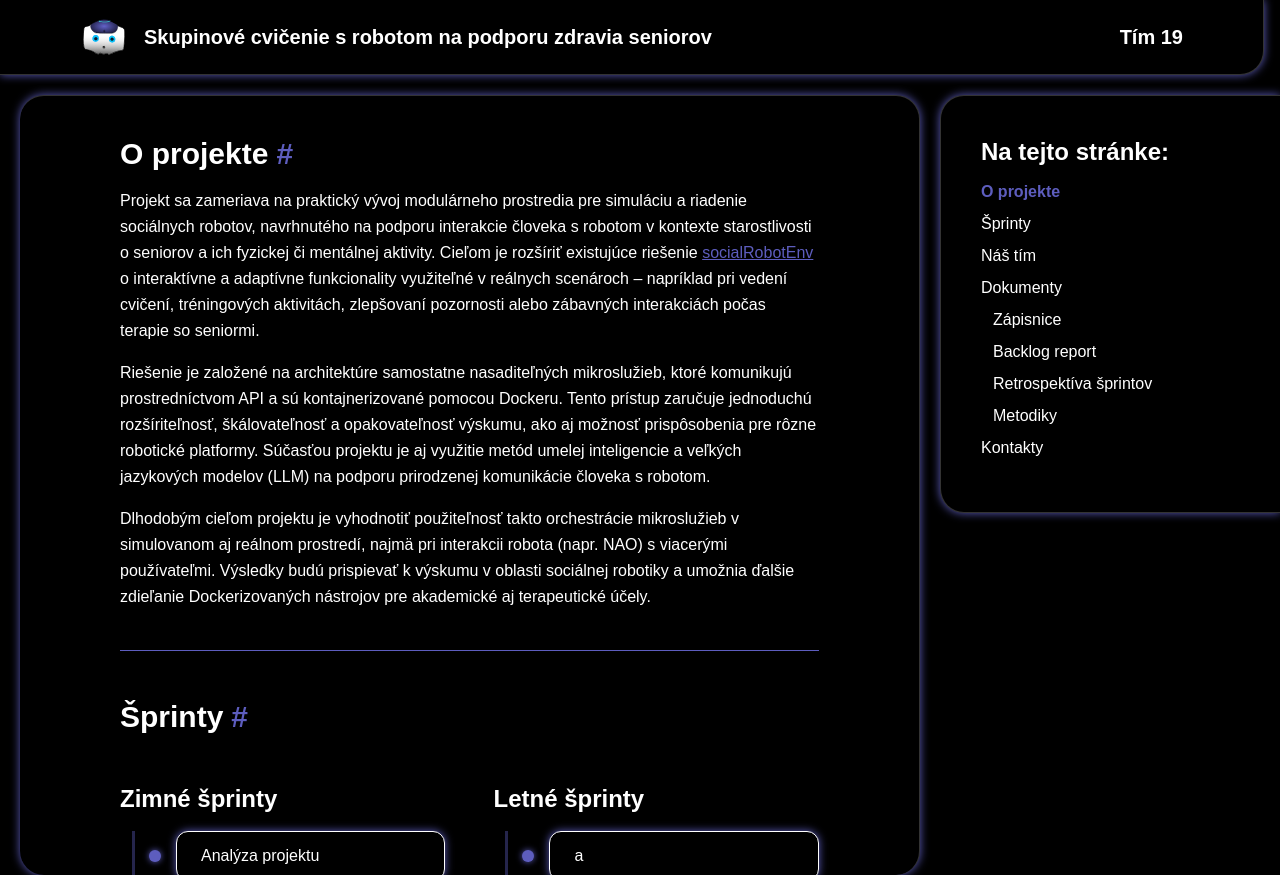
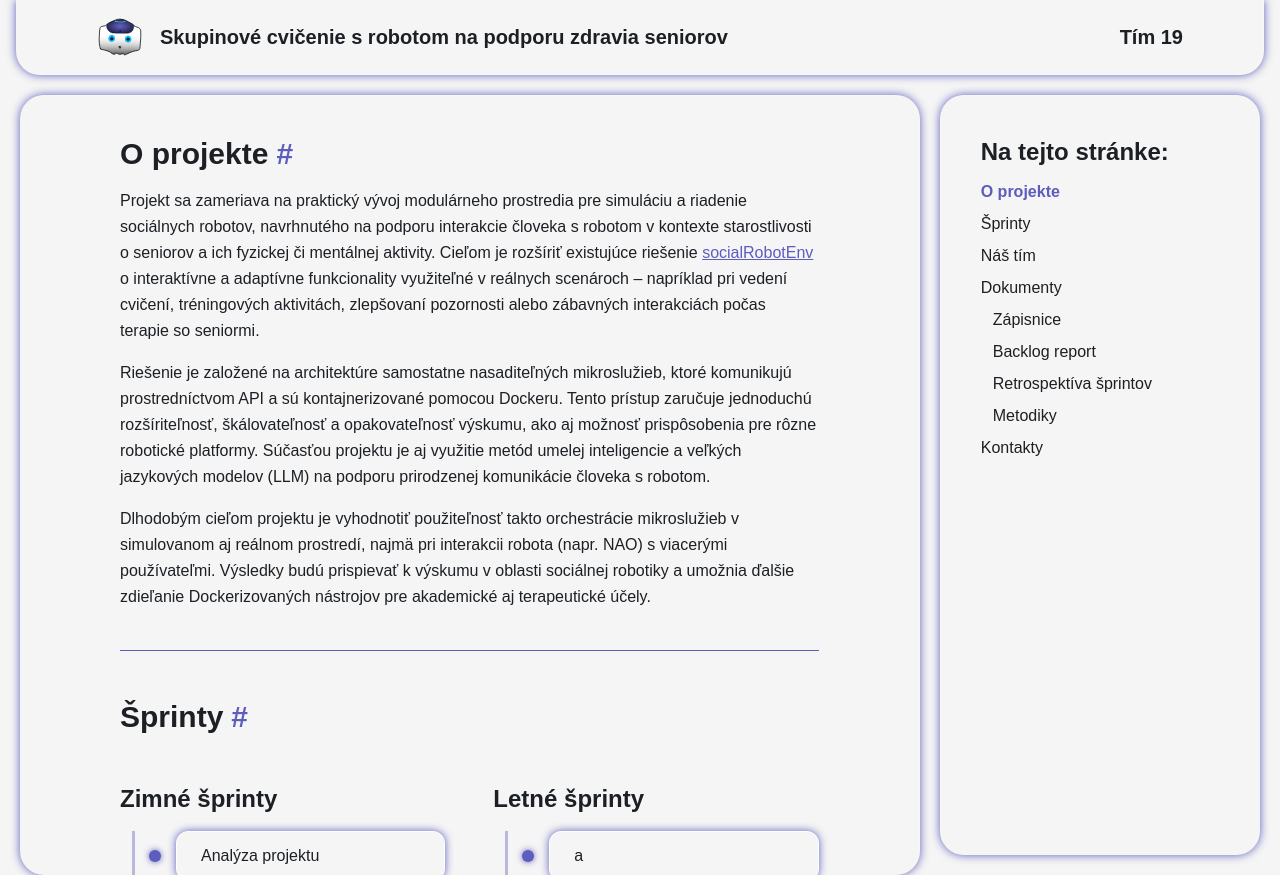
Before and after one commit to dronhome/team-19-web, a Next.js app: page / in a window 1280 px wide. Built offline with nearby package versions, Linux system fonts and the light colour scheme.

Commit message:
design fixes

```diff
--- a/src/app/globals.css
+++ b/src/app/globals.css
@@ -13,8 +13,8 @@
 }
 
 :root {
-    --background: #000000;
-    --foreground: #ffffff;
+    --background: #f5f5f5;
+    --foreground: #1c2025;
     --container: #5d5dbe;
     --lines: #ffffff;
 }
--- a/src/app/page.tsx
+++ b/src/app/page.tsx
@@ -231,7 +231,7 @@ export default function Home() {
 
                                     <div className="p-4">
                                         <h3 className="text-lg font-semibold line-clamp-1">{p.name}</h3>
-                                        <p className="mt-1 text-sm text-[var(--lines)] line-clamp-2">
+                                        <p className="mt-1 text-sm text-[var(--foreground)] line-clamp-2">
                                             {p.role}
                                         </p>
                                     </div>
@@ -305,8 +305,8 @@ export default function Home() {
             </div>
 
             {/* RIGHT NAVIGATION */}
-            <div className="w-2/7 pl-5 pt-5 pb-5 hidden md:block">
-                <div className="rounded-l-3xl shadow-[0_0_10px_var(--container)] border-[var(--lines)]/20 border-b-[0.5px] border-l-[0.5px] border-t-[0.5px] p-10">
+            <div className="w-2/7 pl-5 pr-5 pt-5 pb-5 hidden md:block">
+                <div className="h-[100%] rounded-3xl shadow-[0_0_10px_var(--container)] border-[var(--lines)]/20 border-b-[0.5px] border-l-[0.5px] border-t-[0.5px] p-10">
                     <h1 className="text-heading">Na tejto stránke:</h1>
 
                     <nav className="flex flex-col gap-2 py-3">
--- a/src/components/layout/header.tsx
+++ b/src/components/layout/header.tsx
@@ -13,10 +13,10 @@ export default function Header({ img_src, project_name, team_number }: HeaderPro
         flex items-center justify-between
         border-[var(--lines)]/20 border-b-[0.5px] border-r-[0.5px]
         shadow-[0_0_10px_var(--container)]
-        rounded-br-3xl
+        rounded-b-3xl
         px-4 sm:px-8 md:px-12 lg:px-20
         py-3 md:py-4
-        mr-0 md:mr-4
+        mx-0 md:mx-4
         flex-wrap gap-3 sm:gap-4
       "
         >
```
